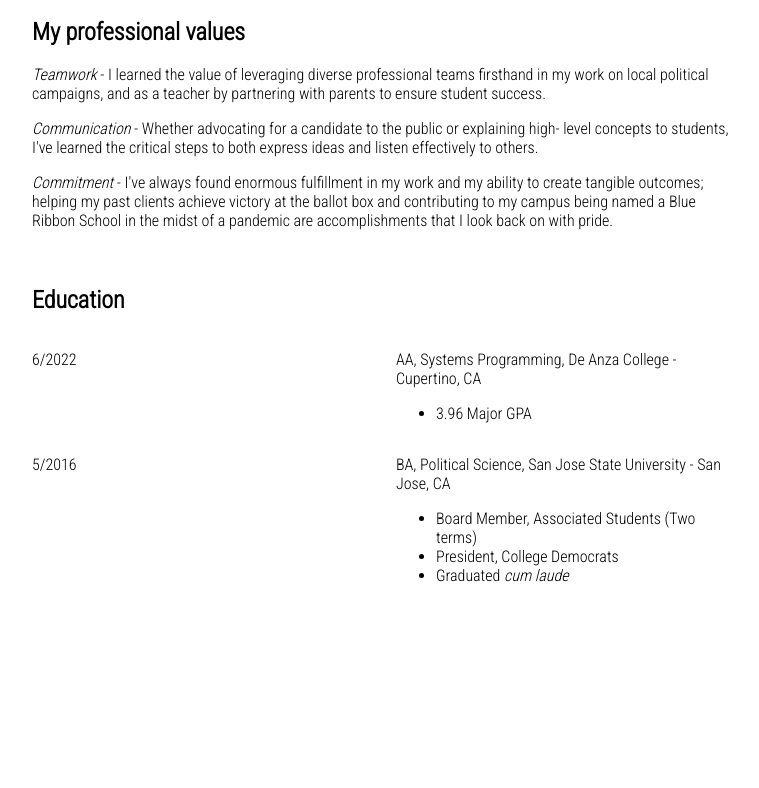
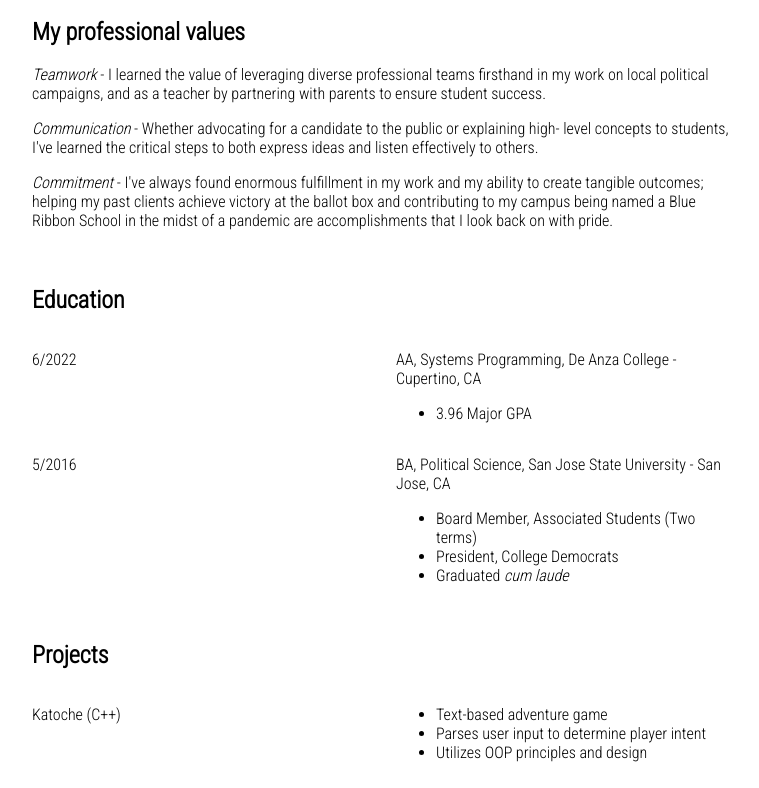
Before and after one commit to coleaniblett/old-portfolio, a React (Create React App) app: page / in a window 1280 px wide. Shown: the part 826-1614 px from the top of the page, without its empty margins (258-1017 px from the left). Before the commit the page ends 1437 px from the top, so only its background shows below. Built offline with nearby package versions, Linux system fonts and the light colour scheme.

Commit message:
add projects

```diff
--- a/src/components/App/App.js
+++ b/src/components/App/App.js
@@ -2,6 +2,7 @@ import logo from '../../logo.svg';
 import Navbar from '../Navbar/Navbar';
 import Home from '../Home/Home';
 import Education from '../Education/Education';
+import Projects from '../Projects/Projects';
 
 function App() {
   return (
@@ -9,6 +10,7 @@ function App() {
       <Navbar />
       <Home />
       <Education />
+      <Projects />
     </div>
   );
 }
--- /dev/null
+++ b/src/components/Projects/Projects.js
@@ -0,0 +1,30 @@
+import React from 'react';
+import './Projects.css';
+
+class Projects extends React.Component {
+  render() {
+    return (
+      <div class="main-content">
+        <h2 class="title">
+          Projects
+        </h2>
+        <div class="main-grid">
+          <div class="grid-top-left, grid-left">
+            <p>
+              Katoche (C++)
+            </p>
+          </div>
+          <div class="grid-top-right">
+            <ul>
+              <li>Text-based adventure game</li>
+              <li>Parses user input to determine player intent</li>
+              <li>Utilizes OOP principles and design</li>
+            </ul>
+          </div>
+        </div>
+      </div>
+    );
+  }
+}
+
+export default Projects;
```
Also changed, not shown: src/components/Projects/Projects.css (added).
